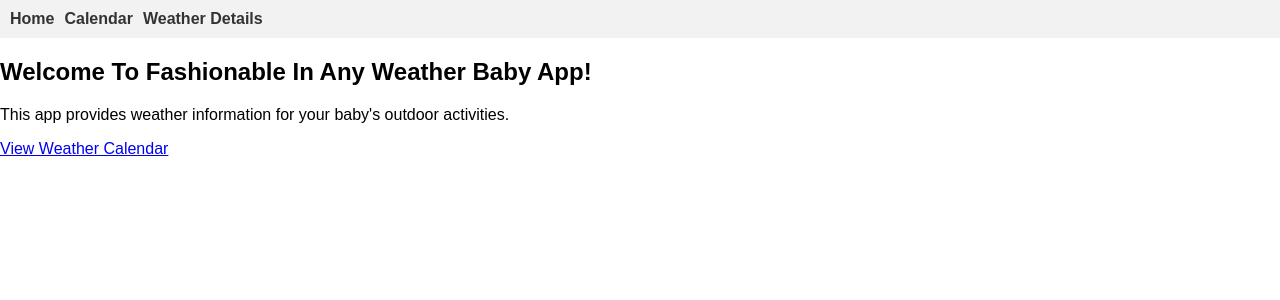
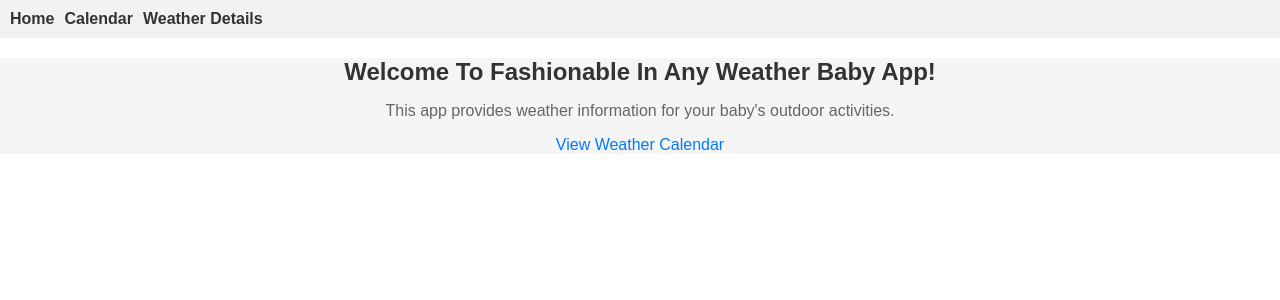
Before and after one commit to Engelika99/flatiron-phase-2-project, a React (Create React App) app: page / in a window 1280 px wide. Shown: the top 300 px of the page. Built offline with nearby package versions, Linux system fonts and the light colour scheme.

Commit message:
create home component css file

```diff
--- a/src/components/Home.js
+++ b/src/components/Home.js
@@ -2,10 +2,11 @@
 
 import React from "react";
 import { Link } from "react-router-dom";
+import "./home.css";
 
 function Home() {
   return (
-    <div>
+    <div className="home">
       <h2>Welcome To Fashionable In Any Weather Baby App!</h2>
       <p>This app provides weather information for your baby's outdoor activities.</p>
       <p>
--- /dev/null
+++ b/src/components/home.css
@@ -0,0 +1,26 @@
+
+
+.home {
+    background-color: #f5f5f5;
+    text-align: center;
+  }
+
+  .home h2 {
+    color: #333;
+    font-size: 24px;
+    margin-bottom: 10px;
+  }
+
+  .home p {
+    color: #666;
+    font-size: 16px;
+  }
+
+  .home a {
+    color: #007bff;
+    text-decoration: none;
+  }
+
+  .home a:hover {
+    text-decoration: underline;
+  }
```
